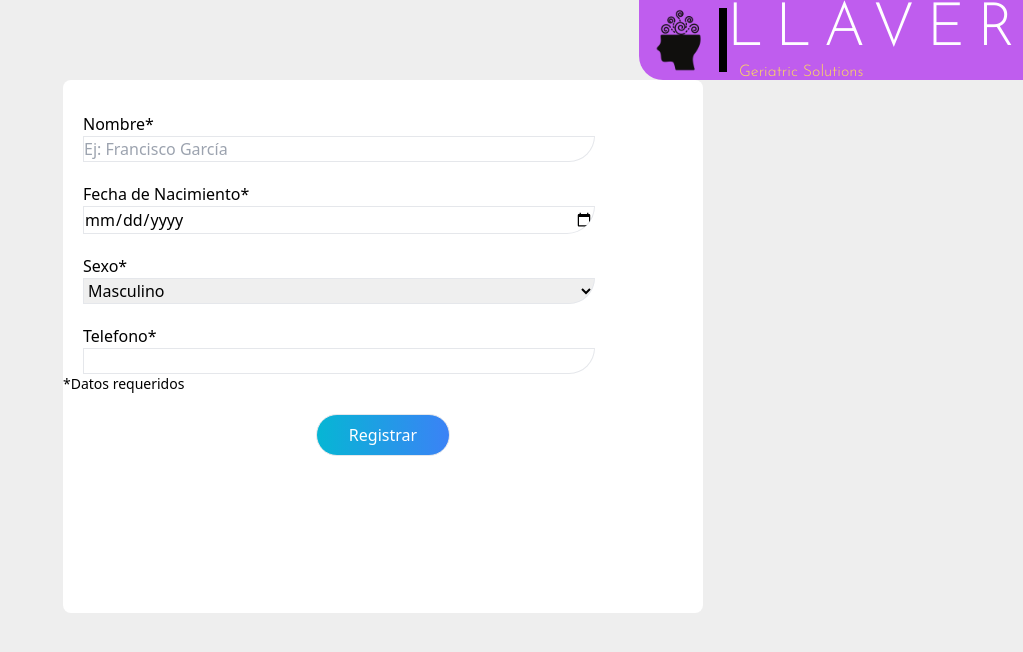
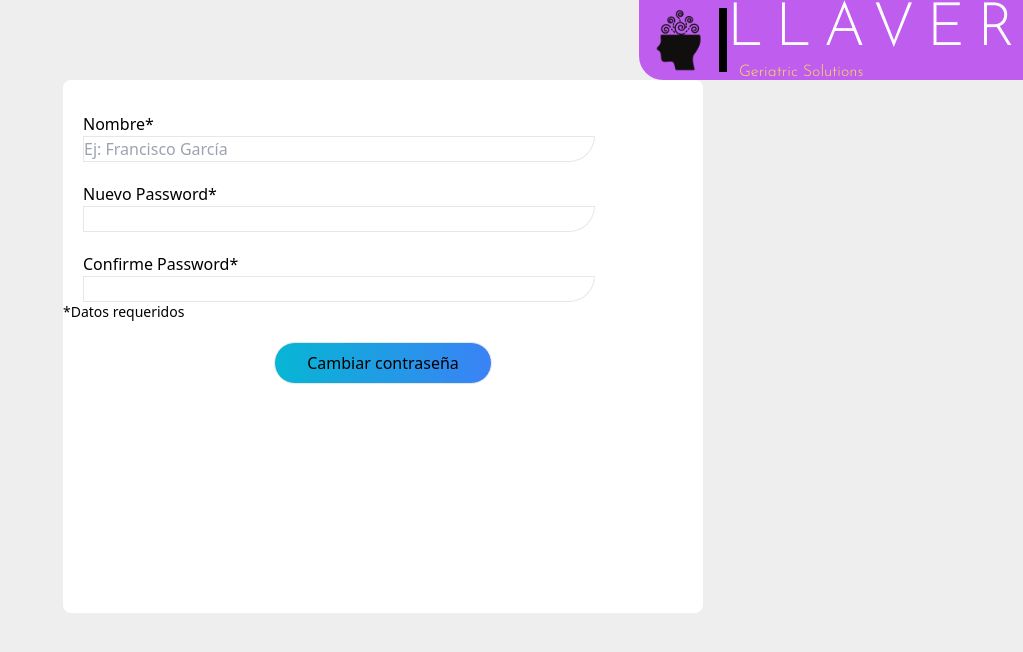
Before and after one commit to luisalcab/LLAVER, a React (Vite) app: page / in a window 1280 px wide. Both pictures are taken after typing "Sample", "Sample123" into the empty fields and a click on the button "¿Olvidó la Contraseña?". Shown: the top 652 px of the page, without its empty margins (257-1280 px from the left). Built offline with nearby package versions, Linux system fonts and the light colour scheme.

Commit message:
Validation component
Implementation of the validation component for Password Recuperation and for Geriatrician Registration.

The code commented on RecPassword.jsx is the first approach for the connection of this component and the validation one.

```diff
--- a/src/App.jsx
+++ b/src/App.jsx
@@ -3,16 +3,20 @@ import LogIn from "./components/LogIn"
 import Logo from "./components/Logo"
 import Error from "./components/Error"
 import RegPacientes from "./components/RegPacientes"
+import Validation from "./components/Validation"
+import RecPassword from "./components/RecPassword"
 
 function App() {
+    const [validation, setValidation] = useState(false);
     const [logIn, setLogIn] = useState(true);
     const [regPacientes, setRegPacientes] = useState(false);
+    const [recPassword, setRecPassword] = useState(false);
     return (
         <div class="bg-[#EEEEEE] h-screen">
             <Logo roudedCorner={true}/>
-
-            {(logIn && <LogIn setRegPacientes={setRegPacientes} setLogIn={setLogIn}/>)}
-            {(regPacientes && <RegPacientes/>)}
+            {(validation && <Validation>Contraseña cambiada con exito</Validation>)}
+            {(logIn && <LogIn setRecPassword={setRecPassword} setLogIn={setLogIn}/>)}
+            {(recPassword && <RecPassword setValidation={setValidation} setRecPassword={setRecPassword}/>)}
         </div>
     )
 }
--- a/src/components/LogIn.jsx
+++ b/src/components/LogIn.jsx
@@ -2,7 +2,7 @@ import React from 'react'
 import {useState} from 'react'
 import Error from './Error';
 
-const LogIn = ({setRegPacientes, setLogIn}) => {
+const LogIn = ({setRecPassword, setLogIn}) => {
     const [user, setUser] = useState("");
     const [password, setPassword] = useState("");
     const [err, setErr] = useState(false);
@@ -25,7 +25,7 @@ const LogIn = ({setRegPacientes, setLogIn}) => {
     }
 
     const temp = () =>{
-        setRegPacientes(true);
+        setRecPassword(true);
         setLogIn(false);
     }
 
@@ -36,7 +36,6 @@ const LogIn = ({setRegPacientes, setLogIn}) => {
             onSubmit={handleSubmit}
             >
             {(err && <Error>Datos incorrectos</Error>)}
-            {/*<Error>xdxdxd</Error>*/}
             <div>
                 <label
                     htmlFor="usuario"
@@ -65,6 +64,7 @@ const LogIn = ({setRegPacientes, setLogIn}) => {
             <div class="mx-5 flex justify-between mr-35">
                 <button
                     class="text-blue-700 text-sm"
+                    type = "button"
                 >Crear cuenta
                 </button>
                 <button
--- a/src/components/RecPassword.jsx
+++ b/src/components/RecPassword.jsx
@@ -1,10 +1,42 @@
 import React from 'react'
+// import {useState} from 'react'
+// import Error from './Error';
 
-const RecPassword = () => {
+
+// const RecPassword = ({setValidation, setRecPassword}) => {
+//     const [nombre, setNombre] = useState("");
+//     const [newPassword, setNewPassword] = useState("");
+//     const [confirmPassword, setConfirmPassword] = useState("");
+//     const [err, setErr] = useState(false);
+
+//     //Functions
+//     const validate = () =>{
+//         setRecPassword(false);
+//         setValidation(true);
+//     }
+
+//     const handleSubmit = (e) => {
+//         e.preventDefault();
+
+//         //Validamos las inputs
+//         if([nombre,newPassword,confirmPassword].includes("") ){
+//             setErr(true);
+//             setTimeout(() => setErr(false),3000)
+//             return;
+//         }
+
+//         validate();
+
+//         //Mandamos datos para guardar
+//         return;
+//     }
+
+const RecPassword = () =>{
 
     return(
         <div class="bg-white rounded-lg container mx-auto w-1/2 h-4/6">
             <form class="py-8">
+            {/* {(err && <Error>El usuario no existe o las contraseñas no coinciden</Error>)}                 */}
                 <div>
                     <label
                         htmlFor="Nombre"
@@ -15,6 +47,7 @@ const RecPassword = () => {
                         type="text"
                         placeholder="Ej: Francisco García"
                         class="rounded-br-full border mx-5 w-4/5"
+                        // onChange = {(e) => setNombre(e.target.value)}
                     />
                 </div>
                     <div>
@@ -26,6 +59,7 @@ const RecPassword = () => {
                             id="NewPassword"
                             type="text"
                             class="rounded-br-full border mx-5 w-4/5"
+                            // onChange = {(e) => setNewPassword(e.target.value)}
                         />
                         <label
                             htmlFor="ConfirmPassword"
@@ -35,14 +69,15 @@ const RecPassword = () => {
                             id="ConfirmPassword"
                             type="text"
                             class="rounded-br-full border mx-5 w-4/5"
+                            // onChange = {(e) => setConfirmPassword(e.target.value)}
                         />
 
                         <p class= "text-sm">  *Datos requeridos</p>
-                <div class="flex justify-center text-white">
+                        <div class="flex justify-center">
                             <input
                                 type="submit"
                                 value="Cambiar contraseña"
-                        class="mt-5 border rounded-full py-2 px-8 md:w-2/5 bg-gradient-to-r from-cyan-500 to-blue-500"
+                                class="mt-5 border rounded-full py-2 px-8 md:w-2/5 hover:shadow-lg hover:scale-110 transition ease-in-out duration-500 bg-gradient-to-r from-cyan-500 to-blue-500"
                             />
                     </div>
                 </div>
@@ -51,4 +86,5 @@ const RecPassword = () => {
     )
 }
 
+
 export default RecPassword
--- /dev/null
+++ b/src/components/Validation.jsx
@@ -0,0 +1,31 @@
+import React from 'react'
+import Check from '../img/Check.png'
+
+const Validation = ({children}) => {
+    return(
+        //"bg-white rounded-lg mx-auto mt-32 w-1/2"
+        <div class="bg-white w-1/2 h-60 mx-auto rounded-lg flex flex-col justify-center items-center my-20 ">
+            <div class = "w-10" >
+                <img
+                    class=""
+                    src={Check}
+                    width="50"
+                    height="50"
+                />
+            </div>
+
+            <p class = "xtraSm:text-l">
+                {children}
+            </p>
+            <div class="flex justify-center">
+                <input
+                    type="submit"
+                    value="Aceptar"
+                    class="mt-5 border rounded-full py-2 px-8 md:w-2/5 hover:shadow-lg hover:scale-110 transition ease-in-out duration-500 bg-gradient-to-r from-cyan-500 to-blue-500"
+                />
+            </div>
+        </div>
+    )
+}
+
+export default Validation
```
Also changed, not shown: src/img/Check.png (added). Lines whose indentation alone changed are shown as unchanged.
